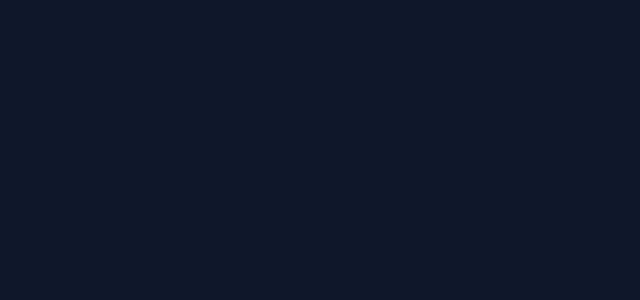
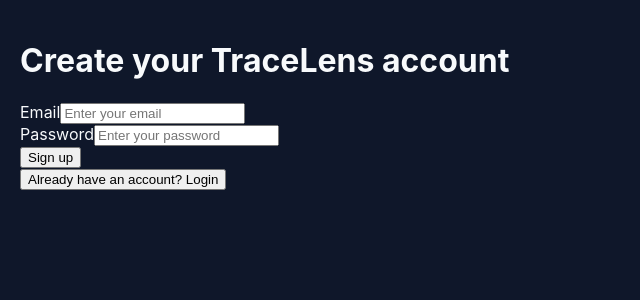
Before and after one commit to srinutyson/TraceLens, a React (Vite) app in the folder dashboard/: page /signup in a window 1280 px wide. Before the commit this address had no page. Shown: the top 300 px of the page, without its empty margins (0-640 px from the left). Built offline with nearby package versions, Linux system fonts and the light colour scheme.

Commit message:
Implement frontend Signup page with OTP navigation

```diff
--- a/dashboard/src/App.jsx
+++ b/dashboard/src/App.jsx
@@ -2,6 +2,7 @@
 // import { useState,useRef } from "react";
 import  TraceList from "./pages/TraceList.jsx";
 import  TraceWaterFall from "./pages/TraceWaterFall.jsx";
+import { Signup } from "./pages/signUp.jsx";
 
 function App(){
 
@@ -9,11 +10,14 @@
            <BrowserRouter>
            <Routes>
 
-            <Route path = "/" element = {<TraceList/>}>
+            <Route path = "/project/:projectId" element = {<TraceList/>}>
 
             </Route>
 
-            <Route path = "/traces/:traceId" element = {<TraceWaterFall/>}>
+            <Route path = "/projects/:projectId/traces/:traceId" element = {<TraceWaterFall/>}>
+
+            </Route>
+            <Route path = "/signup" element = {<Signup/>}>
 
             </Route>
 
--- /dev/null
+++ b/dashboard/src/pages/Signup.jsx
@@ -0,0 +1,98 @@
+import { useState} from "react";
+import { useNavigate } from "react-router-dom";
+
+export function Signup(){
+         const navigate= useNavigate();
+        const [email,setEmail] = useState("");
+        const [password,setPassword] = useState("");
+        const [error , setError] = useState("");
+        const [loading , setLoading]  = useState(false);
+
+       const handleSignup = async(event)=>{
+           event.preventDefault();
+
+           setError("");
+           setLoading(true);
+           try{
+              const response = await fetch("http://localhost:4000/api/auth/signup",{
+                   method : "POST",
+                   credentials : "include",
+                   headers :{
+                     "Content-type" : "application/json"
+                   },
+                   body : JSON.stringify({
+                    email,
+                    password
+                   })
+
+              });
+
+              const data = await response.json();
+              if(!response.ok){
+                  setError(data.message || "Signup failed");
+                  return ;
+            }
+              navigate("/verify-otp",{
+                state :{
+                      email
+                }
+              });
+
+           } catch(error){
+                console.error("Signup request error",error);
+                setError("Unable to connect to server");
+
+           }finally{
+               setLoading(false);
+           }
+
+       };
+
+
+
+
+
+        return (
+            <div>
+                <h1>Create your TraceLens account</h1>
+            <form onSubmit={handleSignup}>
+
+                <div>
+                    <label htmlFor="email">Email</label>
+                    <input
+                    id = "email"
+                    type = "email"
+                    value = {email}
+                    onChange = {(event)=>setEmail(event.target.value)}
+                    placeholder="Enter your email"
+                    required
+                    />
+                </div>
+                <div>
+                    <label htmlFor="password">Password</label>
+                    <input
+                    id = "password"
+                    type = "password"
+                    value = {password}
+                    onChange = {(event)=> setPassword(event.target.value)}
+                    placeholder="Enter your password"
+                    minLength={8}
+                    required
+                    />
+                </div>
+                {error && (
+                    <p>{error}</p>
+                )}
+                <button type = "submit" disabled = {loading}>
+                    {loading ? "Creating account.... ":"Sign up"}
+                </button>
+            </form>
+            <button
+              type = "button"
+               onClick = {()=> navigate("/login")}>
+                Already have an account? Login
+
+            </button>
+            </div>
+        );
+}
--- a/dashboard/src/pages/TraceItem.jsx
+++ b/dashboard/src/pages/TraceItem.jsx
@@ -14,7 +14,7 @@
 
               </td>
               <td>
-                <Link to = {`/traces/${id}`}>
+                <Link to = {`/projects/:projectId/traces/${id}`}>
                   view Trace
                 </Link>
               </td>
--- a/dashboard/src/pages/TraceList.jsx
+++ b/dashboard/src/pages/TraceList.jsx
@@ -1,19 +1,22 @@
 import { useState , useEffect } from "react";
 import  Trace  from "./TraceItem.jsx";
+import { useParams } from "react-router-dom";
 
 
  function TraceList(){
     console.log("rendering");
+    const {projectId} = useParams();
     const [loadingStatus , setLoadingStatus] = useState(true);
     const [traces , setTraces] = useState([]);
 
      useEffect(() =>{
          const fetchTraces = async () =>{
             try{
-                const response = await fetch("http://localhost:4000/api/traces",{
+                const response = await fetch(`http://localhost:4000/api/projects/${projectId}/traces`,{
+                    credentials : "include",
             headers : {
                "Content-Type" : "application/json",
-               "x-project-id" : "test-project"
+
             }
         });
          const data = await response.json();
@@ -26,7 +29,7 @@
        }
       }
         fetchTraces();
-   },[]);
+   },[projectId]);
 
        if(loadingStatus){
            return (<div>
--- a/dashboard/src/pages/TraceWaterFall.jsx
+++ b/dashboard/src/pages/TraceWaterFall.jsx
@@ -46,16 +46,16 @@
   }
 
   function TraceWaterFall(){
-    const {traceId} = useParams();
+    const {traceId,projectId} = useParams();
     const [loadingStatus , setLoadingStatus] = useState(true);
     const [Tracedata , setTraceData] = useState([]);
     useEffect(() =>{
          const fetchTrace = async () =>{
               try{
-                const response = await fetch(`http://localhost:4000/api/traces/${traceId}`,{
+                const response = await fetch(`http://localhost:4000/api/projects/${projectId}/traces/${traceId}`,{
+                    credentials : "include",
                      headers :{
-                        "Content-Type" : "application/json",
-                        "x-project-id" : "test-project"
+                        "Content-Type" : "application/json"
                      }
                 });
 
@@ -74,7 +74,7 @@
          fetchTrace();
 
 
-    },[traceId]);
+    },[traceId,projectId]);
       if(loadingStatus){
            return (
               <div>
```
Also changed, not shown: dashboard/src/pages/Login.jsx (added), dashboard/src/pages/Projects.jsx (added), dashboard/src/pages/VerifyOtp.jsx (added).
